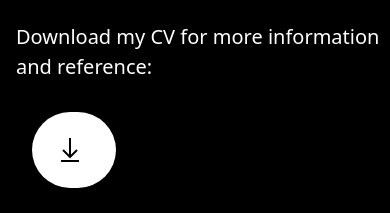
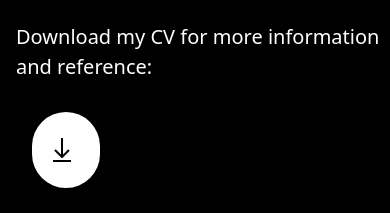
Before and after one commit to Alex-Munezz/My-Website, a React (Create React App) app in the folder my-website/: page / in a window 390 px wide. Shown: the part 4825-5038 px from the top of the page. Built offline with nearby package versions, Linux system fonts and the light colour scheme.

Commit message:
mobile friendliness

```diff
--- a/my-website/src/App.css
+++ b/my-website/src/App.css
@@ -77,7 +77,7 @@ h2, h3 {
 
 .cv {
   height: 9vh;
-  width: 10vh;
+  width: 8vh;
   border-radius: 5vh;
 }
 
--- a/my-website/src/App.js
+++ b/my-website/src/App.js
@@ -173,7 +173,7 @@ const redirectToLinkedIn = () => {
         <div className="container download-cv ">
         <p className='formp ml-4'>Download my CV for more information and reference: </p><br />
         <button className="cv ml-8" onClick={downloadCV}>
-          <img src={download} className='ml-3' alt='' />
+          <img src={download} className='ml-1' alt='' />
           </button>
       </div>
       <p className='ml-4 formp'>
```
